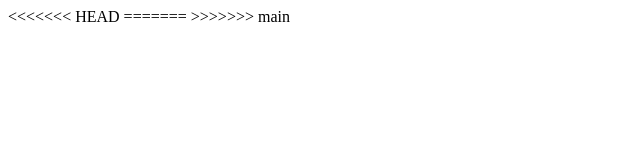
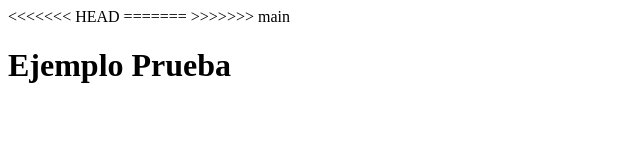
Before and after one commit to MeDicenJuarez/Grupo1, a plain HTML site: page index.html in a window 1280 px wide. Shown: the whole page, without its empty margins (0-640 px from the left). Drawn offline with Linux system fonts and the light colour scheme.

Commit message:
Se le agrego contenido al archivo index.html

```diff
--- a/index.html
+++ b/index.html
@@ -11,6 +11,6 @@
 >>>>>>> main
 </head>
 <body>
-
+  <h1>Ejemplo Prueba</h1>
 </body>
 </html>
```
